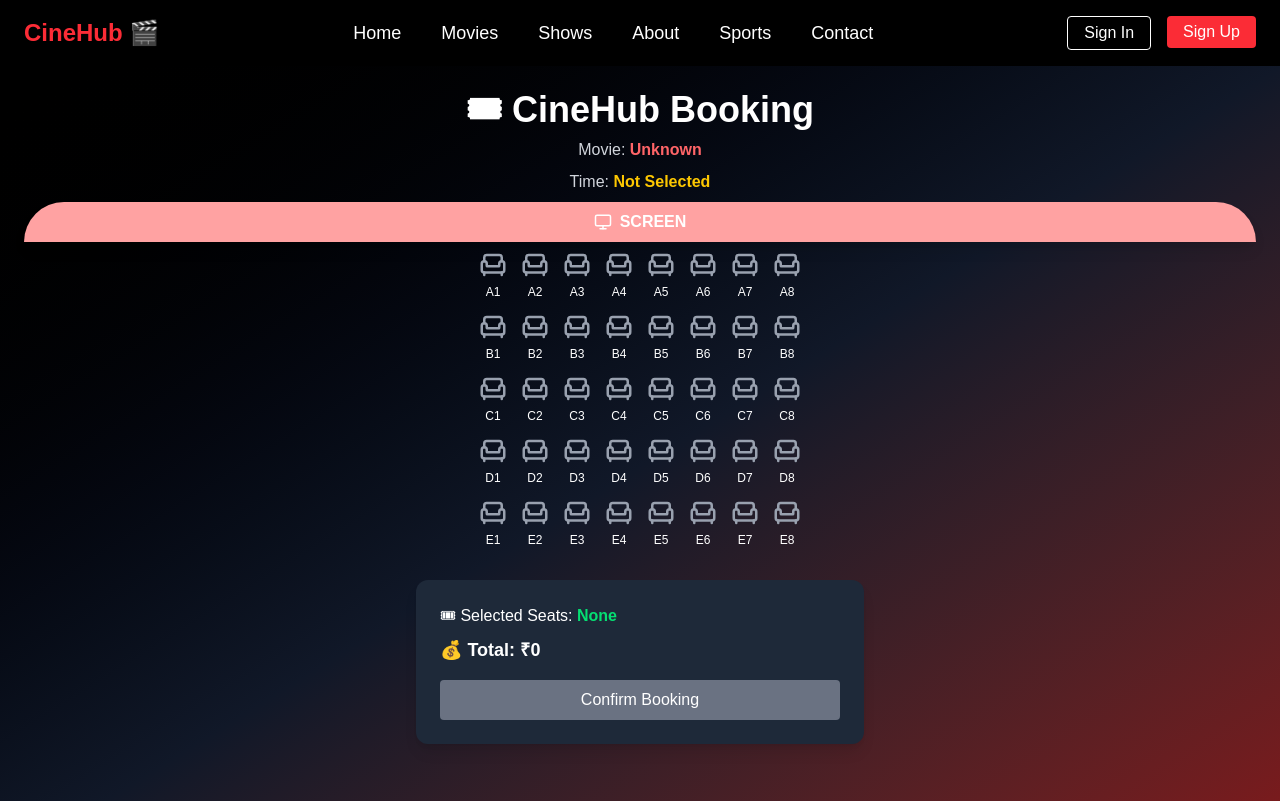
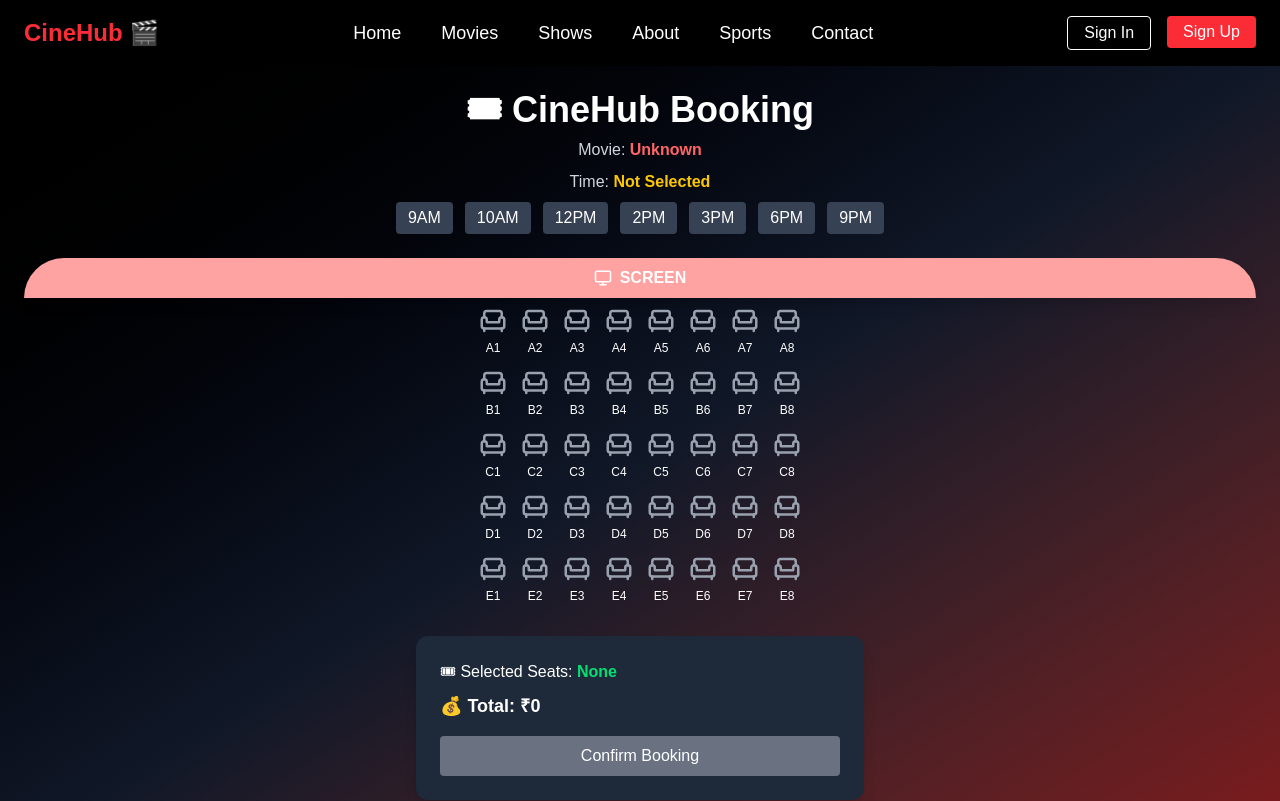
Before and after one commit to leenasatpute/cinehub, a Next.js app: page /seat-booking in a window 1280 px wide. Shown: the top 801 px of the page. Built offline with nearby package versions, Linux system fonts and the light colour scheme.

Commit message:
seatbooking page changes

```diff
--- a/app/seat-booking/page.tsx
+++ b/app/seat-booking/page.tsx
@@ -3,10 +3,13 @@
 import { useState } from "react";
 import { useSearchParams } from "next/navigation";
 import { Armchair, Monitor } from "lucide-react";
+import { useRouter } from "next/navigation";
+import { useEffect } from "react";
 
 const rows = ["A", "B", "C", "D", "E"];
 const seatsPerRow = 8;
 const pricePerSeat = 150;
+const timeSlots = ["9AM", "10AM", "12PM", "2PM", "3PM", "6PM", "9PM"];
 
 // ✅ Movie ID → Name mapping
 const movies: Record<string, string> = {
@@ -23,14 +26,91 @@ const movies: Record<string, string> = {
 };
 
 // ✅ Dummy booked seats (movieId + time)
+// const bookedSeatsData: Record<string, string[]> = {
+//   "1-10AM": ["A1", "A2", "B3"],
+//   "1-2PM": ["C4", "D5"],
+//   "2-10AM": ["A3", "B1"],
+//   "3-10AM": ["A5", "C2"],
+// };
+
 const bookedSeatsData: Record<string, string[]> = {
+  // 🎬 Movie 1 (Avengers)
+  "1-9AM": ["A1", "A2", "B3", "C1"],
   "1-10AM": ["A1", "A2", "B3"],
+  "1-12PM": ["C4", "D5", "E2"],
   "1-2PM": ["C4", "D5"],
+  "1-3PM": ["A3", "B4", "C5"],
+  "1-6PM": ["D1", "D2", "E3"],
+  "1-9PM": ["A5", "B6", "C7"],
+
+  // 🎬 Movie 2 (Pathaan)
+  "2-9AM": ["A3", "B1"],
   "2-10AM": ["A3", "B1"],
+  "2-12PM": ["C2", "C3", "D4"],
+  "2-2PM": ["D6", "E1"],
+  "2-3PM": ["A4", "B5"],
+  "2-6PM": ["C6", "D7", "E8"],
+
+  // ❌ Fully booked show (all seats blocked)
+  "2-9PM": [
+    "A1",
+    "A2",
+    "A3",
+    "A4",
+    "A5",
+    "A6",
+    "A7",
+    "A8",
+    "B1",
+    "B2",
+    "B3",
+    "B4",
+    "B5",
+    "B6",
+    "B7",
+    "B8",
+    "C1",
+    "C2",
+    "C3",
+    "C4",
+    "C5",
+    "C6",
+    "C7",
+    "C8",
+    "D1",
+    "D2",
+    "D3",
+    "D4",
+    "D5",
+    "D6",
+    "D7",
+    "D8",
+    "E1",
+    "E2",
+    "E3",
+    "E4",
+    "E5",
+    "E6",
+    "E7",
+    "E8",
+  ],
+
+  // 🎬 Movie 3 (Spider-Man)
+  "3-9AM": ["A5", "C2"],
   "3-10AM": ["A5", "C2"],
+  "3-12PM": ["B4", "B5", "C6"],
+  "3-2PM": ["D3", "E4"],
+  "3-6PM": ["A6", "B7", "C8"],
+
+  // 🎬 Movie 4 (RRR)
+  "4-9AM": ["A1", "B2"],
+  "4-12PM": ["C3", "D4"],
+  "4-3PM": ["E5", "A6"],
 };
 
 export default function BookingPage() {
+  const router = useRouter();
+
   const [selectedSeats, setSelectedSeats] = useState<string[]>([]);
   const [showMessage, setShowMessage] = useState(false);
 
@@ -55,6 +135,10 @@ export default function BookingPage() {
     }
   };
 
+  useEffect(() => {
+    setSelectedSeats([]);
+  }, [time]);
+
   const totalAmount = selectedSeats.length * pricePerSeat;
 
   const handleBooking = () => {
@@ -78,6 +162,22 @@ export default function BookingPage() {
           {time || "Not Selected"}
         </span>
       </p>
+
+      <div className="flex justify-center gap-3 mb-6 flex-wrap">
+        {timeSlots.map((t) => (
+          <button
+            key={t}
+            onClick={() =>
+              router.push(`/seat-booking?movieId=${movieId}&time=${t}`)
+            }
+            className={`px-3 py-1 rounded ${
+              time === t ? "bg-red-500 text-white" : "bg-gray-700"
+            }`}
+          >
+            {t}
+          </button>
+        ))}
+      </div>
 
       {/* 🎥 Screen */}
       <div className="bg-red-300 text-white flex items-center justify-center gap-2 py-2 mb-2 rounded-t-full shadow-lg">
```
